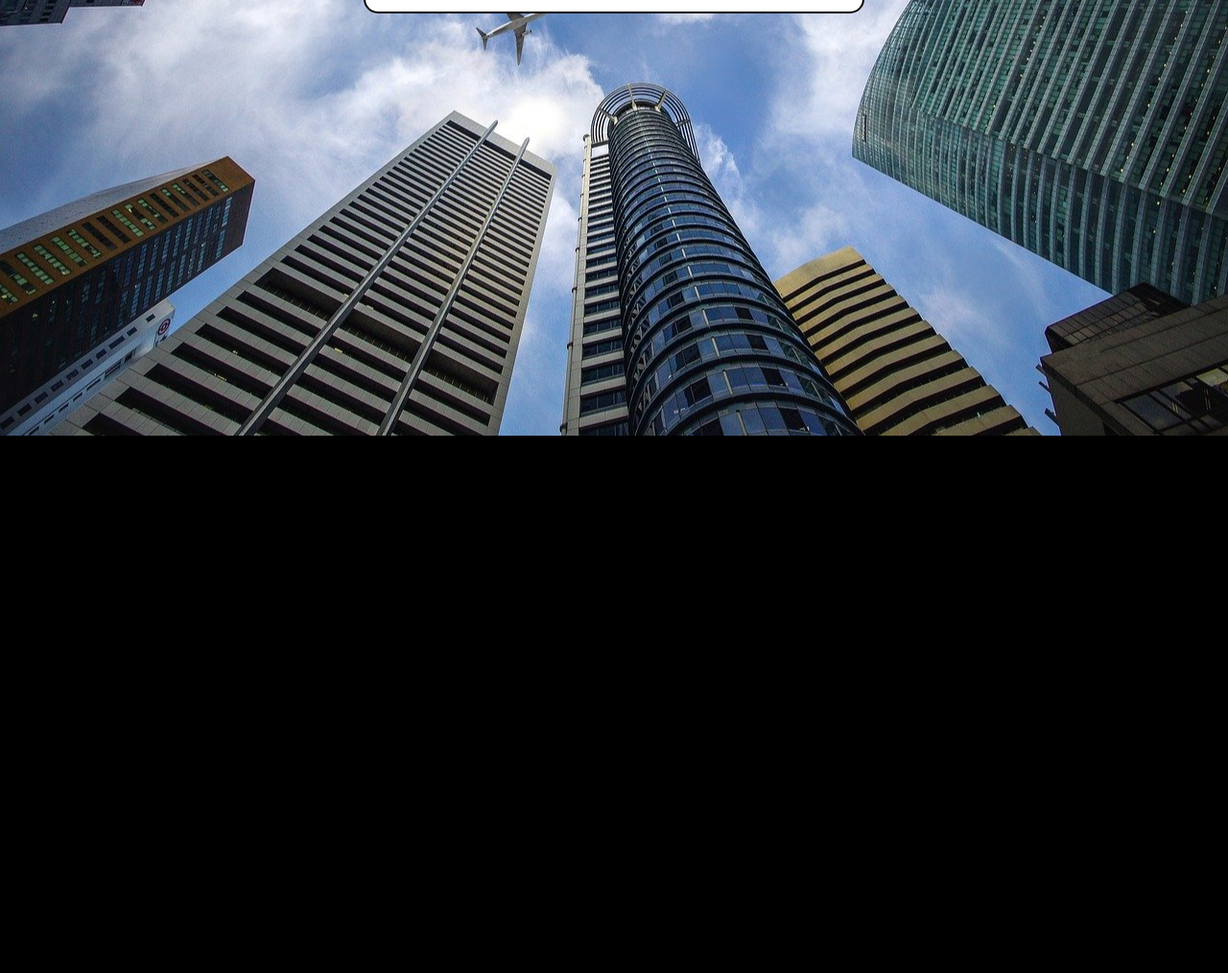
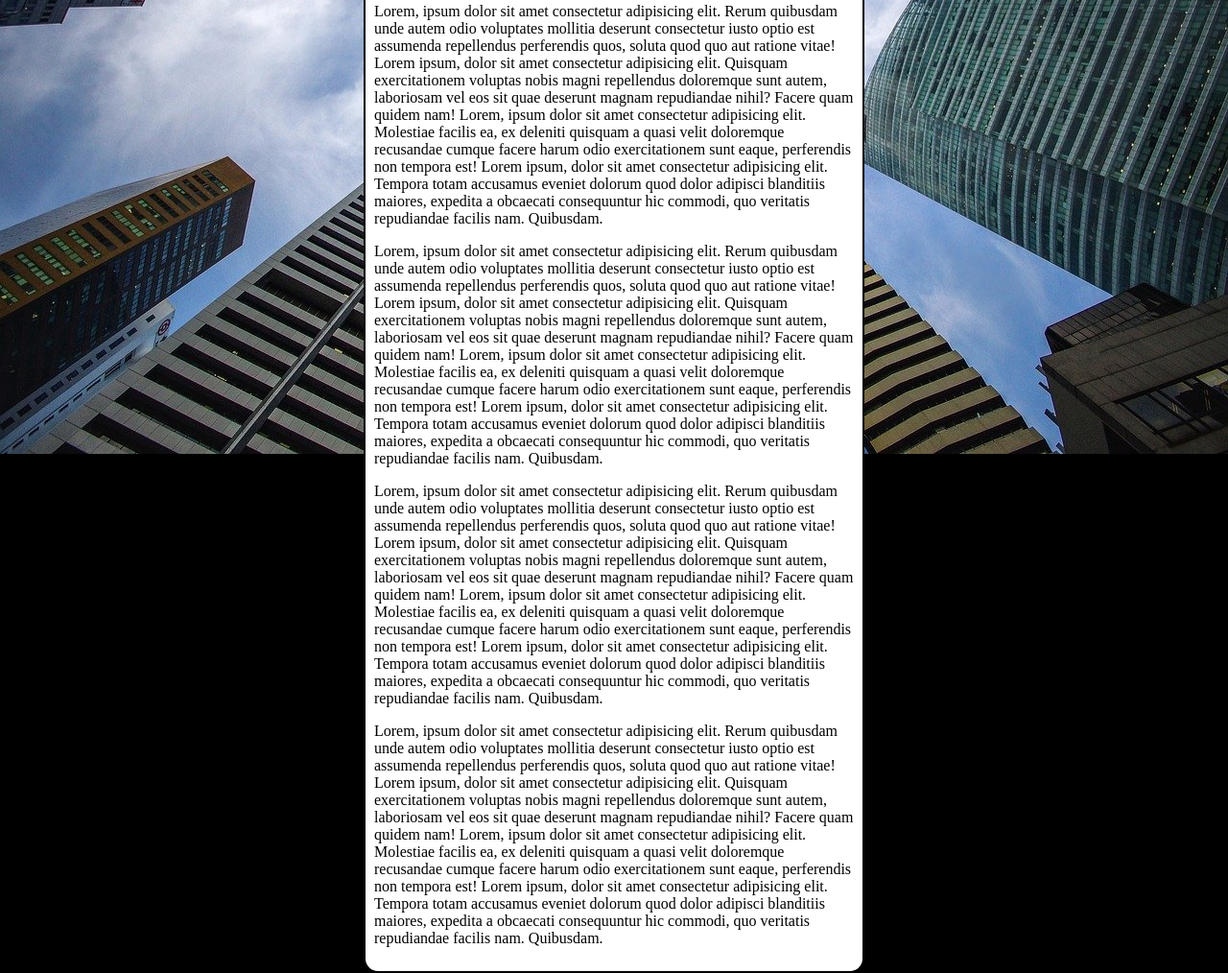
Before and after one commit to eduardorosabr/html-css, a plain HTML site: page exercicios/ex022/fundo006.html in a window 1280 px wide. Shown: the part 346-1360 px from the top of the page at 96% size. Before the commit the page ends 800 px from the top, so only its background shows below. Drawn offline with Linux system fonts and the light colour scheme.

Commit message:
Atualizando ex022

```diff
--- a/exercicios/ex022/fundo006.html
+++ b/exercicios/ex022/fundo006.html
@@ -27,6 +27,11 @@
     <main>
         <h1>Testando Fundo</h1>
         <p>Lorem, ipsum dolor sit amet consectetur adipisicing elit. Rerum quibusdam unde autem odio voluptates mollitia deserunt consectetur iusto optio est assumenda repellendus perferendis quos, soluta quod quo aut ratione vitae! Lorem ipsum, dolor sit amet consectetur adipisicing elit. Quisquam exercitationem voluptas nobis magni repellendus doloremque sunt autem, laboriosam vel eos sit quae deserunt magnam repudiandae nihil? Facere quam quidem nam! Lorem, ipsum dolor sit amet consectetur adipisicing elit. Molestiae facilis ea, ex deleniti quisquam a quasi velit doloremque recusandae cumque facere harum odio exercitationem sunt eaque, perferendis non tempora est! Lorem ipsum, dolor sit amet consectetur adipisicing elit. Tempora totam accusamus eveniet dolorum quod dolor adipisci blanditiis maiores, expedita a obcaecati consequuntur hic commodi, quo veritatis repudiandae facilis nam. Quibusdam.</p>
+        <p>Lorem, ipsum dolor sit amet consectetur adipisicing elit. Rerum quibusdam unde autem odio voluptates mollitia deserunt consectetur iusto optio est assumenda repellendus perferendis quos, soluta quod quo aut ratione vitae! Lorem ipsum, dolor sit amet consectetur adipisicing elit. Quisquam exercitationem voluptas nobis magni repellendus doloremque sunt autem, laboriosam vel eos sit quae deserunt magnam repudiandae nihil? Facere quam quidem nam! Lorem, ipsum dolor sit amet consectetur adipisicing elit. Molestiae facilis ea, ex deleniti quisquam a quasi velit doloremque recusandae cumque facere harum odio exercitationem sunt eaque, perferendis non tempora est! Lorem ipsum, dolor sit amet consectetur adipisicing elit. Tempora totam accusamus eveniet dolorum quod dolor adipisci blanditiis maiores, expedita a obcaecati consequuntur hic commodi, quo veritatis repudiandae facilis nam. Quibusdam.</p>
+        <p>Lorem, ipsum dolor sit amet consectetur adipisicing elit. Rerum quibusdam unde autem odio voluptates mollitia deserunt consectetur iusto optio est assumenda repellendus perferendis quos, soluta quod quo aut ratione vitae! Lorem ipsum, dolor sit amet consectetur adipisicing elit. Quisquam exercitationem voluptas nobis magni repellendus doloremque sunt autem, laboriosam vel eos sit quae deserunt magnam repudiandae nihil? Facere quam quidem nam! Lorem, ipsum dolor sit amet consectetur adipisicing elit. Molestiae facilis ea, ex deleniti quisquam a quasi velit doloremque recusandae cumque facere harum odio exercitationem sunt eaque, perferendis non tempora est! Lorem ipsum, dolor sit amet consectetur adipisicing elit. Tempora totam accusamus eveniet dolorum quod dolor adipisci blanditiis maiores, expedita a obcaecati consequuntur hic commodi, quo veritatis repudiandae facilis nam. Quibusdam.</p>
+        <p>Lorem, ipsum dolor sit amet consectetur adipisicing elit. Rerum quibusdam unde autem odio voluptates mollitia deserunt consectetur iusto optio est assumenda repellendus perferendis quos, soluta quod quo aut ratione vitae! Lorem ipsum, dolor sit amet consectetur adipisicing elit. Quisquam exercitationem voluptas nobis magni repellendus doloremque sunt autem, laboriosam vel eos sit quae deserunt magnam repudiandae nihil? Facere quam quidem nam! Lorem, ipsum dolor sit amet consectetur adipisicing elit. Molestiae facilis ea, ex deleniti quisquam a quasi velit doloremque recusandae cumque facere harum odio exercitationem sunt eaque, perferendis non tempora est! Lorem ipsum, dolor sit amet consectetur adipisicing elit. Tempora totam accusamus eveniet dolorum quod dolor adipisci blanditiis maiores, expedita a obcaecati consequuntur hic commodi, quo veritatis repudiandae facilis nam. Quibusdam.</p>
+        <p>Lorem, ipsum dolor sit amet consectetur adipisicing elit. Rerum quibusdam unde autem odio voluptates mollitia deserunt consectetur iusto optio est assumenda repellendus perferendis quos, soluta quod quo aut ratione vitae! Lorem ipsum, dolor sit amet consectetur adipisicing elit. Quisquam exercitationem voluptas nobis magni repellendus doloremque sunt autem, laboriosam vel eos sit quae deserunt magnam repudiandae nihil? Facere quam quidem nam! Lorem, ipsum dolor sit amet consectetur adipisicing elit. Molestiae facilis ea, ex deleniti quisquam a quasi velit doloremque recusandae cumque facere harum odio exercitationem sunt eaque, perferendis non tempora est! Lorem ipsum, dolor sit amet consectetur adipisicing elit. Tempora totam accusamus eveniet dolorum quod dolor adipisci blanditiis maiores, expedita a obcaecati consequuntur hic commodi, quo veritatis repudiandae facilis nam. Quibusdam.</p>
+
     </main>
 </body>
 </html>
```
